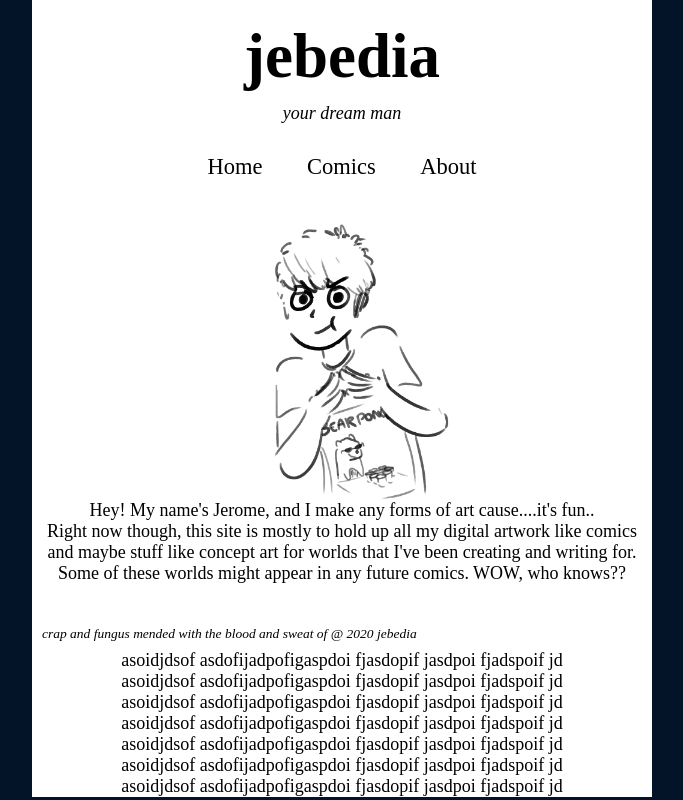
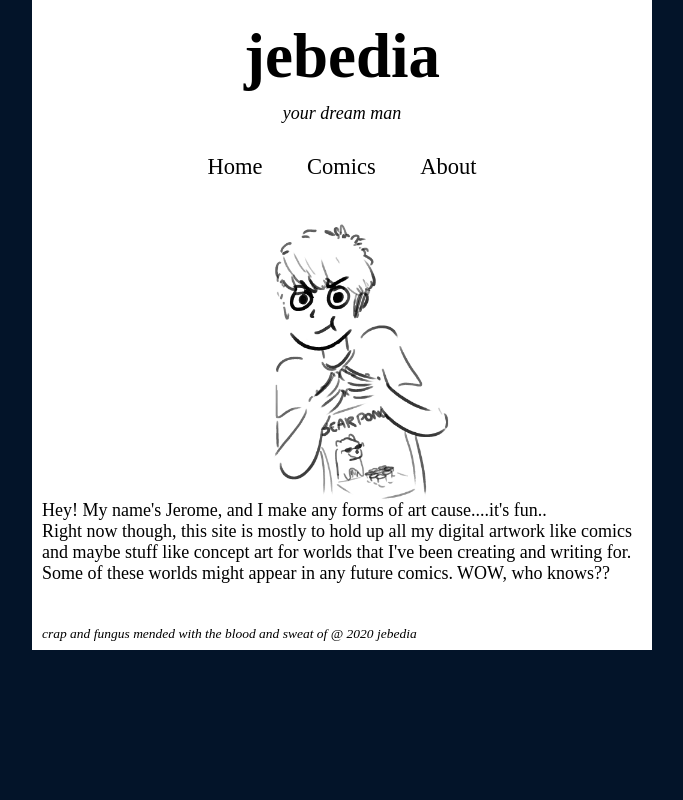
Before and after one commit to MoonJaspers/moonjaspers.github.io, a PHP site: page /aboutme.html in a window 1280 px wide. Shown: the whole page, without its empty margins (298-981 px from the left). Run offline with PHP 8.4, Linux system fonts and the light colour scheme.

Commit message:
fixed some weird shit

```diff
--- a/aboutme.html
+++ b/aboutme.html
@@ -1,10 +1,4 @@
 <!DOCTYPE html>
-<html>
-	<link href = "styles.css" rel = "stylesheet" type = "text/css">
-	<style rel = "text/css"></style>
-	<head>
-		<meta charset = "UTF-8">
-		<title>jebedia</title><!DOCTYPE html>
 <html>
 	<link href = "styles.css" rel = "stylesheet" type = "text/css">
 	<style rel = "text/css"></style>
@@ -33,6 +27,7 @@
 
 			<!-- MAIN CONTENT -->
 
+            <div class="aboutme">
                 <img src="me.png">
                 <p>Hey! My name's Jerome, and I make any forms of art cause....it's fun..</p>
                 <p>
@@ -41,6 +36,7 @@
                     creating and writing for. Some of these worlds might appear in any future
                     comics. WOW, who knows??
                 </p>
+            </div>
 
 			<!-- MAIN CONTENT -->
 
@@ -53,44 +49,3 @@
 		</div>
 	</body>
 </html>
-
-		<script src="https://code.jquery.com/jquery-3.5.1.min.js"
-		integrity="sha256-9/aliU8dGd2tb6OSsuzixeV4y/faTqgFtohetphbbj0="
-		crossorigin="anonymous"></script>
-		<script>
-			$(function(){
-				$("#headernav").load("includes/headernav.html");
-				$("#footer").load("includes/footer.html");
-			});
-		</script>
-	</head>
-
-	<body>
-		<div class="wrapper">
-
-			<div id="headernav"></div>
-
-
-
-
-			<!-- MAIN CONTENT -->
-
-			<p>asoidjdsof asdofijadpofigaspdoi fjasdopif jasdpoi fjadspoif jd </p>
-			<p>asoidjdsof asdofijadpofigaspdoi fjasdopif jasdpoi fjadspoif jd </p>
-			<p>asoidjdsof asdofijadpofigaspdoi fjasdopif jasdpoi fjadspoif jd </p>
-			<p>asoidjdsof asdofijadpofigaspdoi fjasdopif jasdpoi fjadspoif jd </p>
-			<p>asoidjdsof asdofijadpofigaspdoi fjasdopif jasdpoi fjadspoif jd </p>
-			<p>asoidjdsof asdofijadpofigaspdoi fjasdopif jasdpoi fjadspoif jd </p>
-			<p>asoidjdsof asdofijadpofigaspdoi fjasdopif jasdpoi fjadspoif jd </p>
-
-			<!-- MAIN CONTENT -->
-
-
-
-
-			<div id="footer"></div>
-
-
-		</div>
-	</body>
-</html>
--- a/styles.css
+++ b/styles.css
@@ -33,7 +33,6 @@ body {
 	position:relative;
 	margin: auto;
 }
-
 
 .header {
 	padding-top: 20px;
@@ -132,3 +131,7 @@ body {
 	font-size: 75%
 
 }
+
+.aboutme p {
+	text-align: left;
+}
```
Lines whose indentation alone changed are shown as unchanged.
